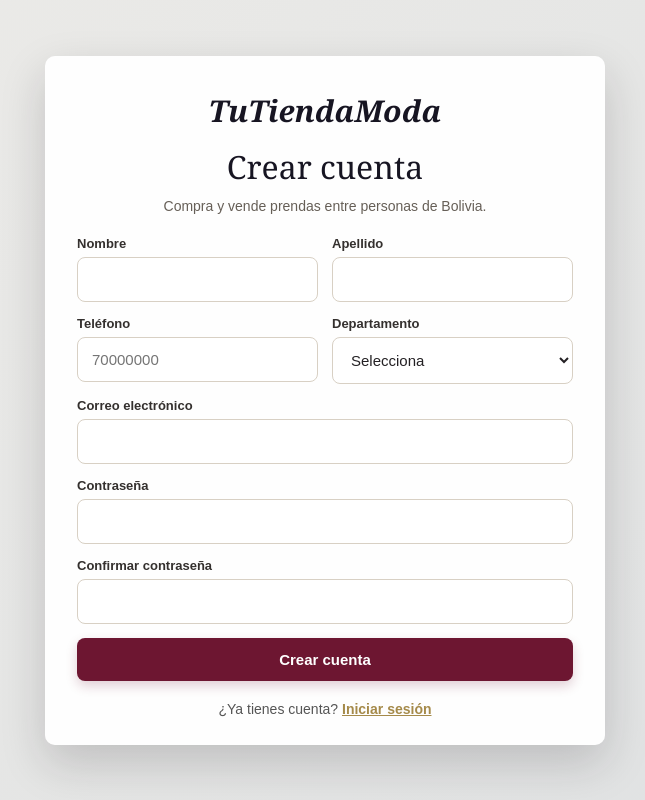
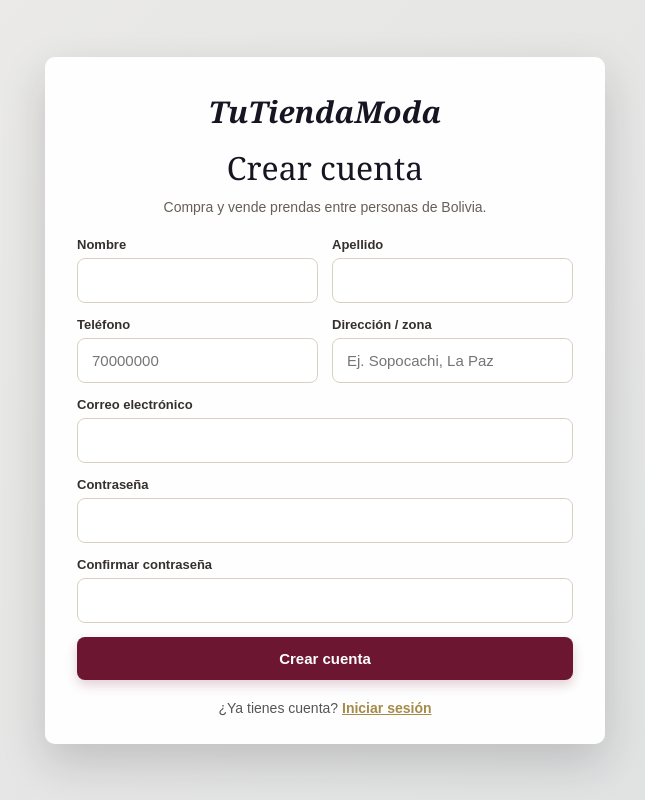
Before and after one commit to gardeazabalsiles/web-tienda, a React (Vite) app: page /crear-cuenta in a window 1280 px wide. Shown: the whole page, without its empty margins (315-960 px from the left). Built offline with nearby package versions, Linux system fonts and the light colour scheme.

Commit message:
fix: completar datos de registro con dirección

```diff
--- a/src/components/auth/RegisterForm.tsx
+++ b/src/components/auth/RegisterForm.tsx
@@ -3,55 +3,29 @@ import type { FormEventHandler } from "react";
 import type { RegistrationData } from "../../types/auth";
 import "./LoginForm.css";
 
-interface RegisterFormProps {
-  error?: string;
-  onSubmit: (data: RegistrationData) => void;
-  onLogin: () => void;
-}
-
-const departments = ["La Paz", "Cochabamba", "Santa Cruz", "Chuquisaca", "Oruro", "Potosí", "Tarija", "Beni", "Pando"];
+interface RegisterFormProps { error?: string; onSubmit: (data: RegistrationData) => void; onLogin: () => void; }
 
 function RegisterForm({ error, onSubmit, onLogin }: RegisterFormProps) {
   const [data, setData] = useState<RegistrationData>({ nombre: "", apellido: "", telefono: "", email: "", password: "", direccion: "", rol: "USUARIO" });
   const [confirmPassword, setConfirmPassword] = useState("");
   const [localError, setLocalError] = useState("");
-
-  const updateField = <K extends keyof RegistrationData>(field: K, value: RegistrationData[K]) => {
-    setData((current) => ({ ...current, [field]: value }));
-  };
-
+  const updateField = <K extends keyof RegistrationData>(field: K, value: RegistrationData[K]) => setData((current) => ({ ...current, [field]: value }));
   const handleSubmit: FormEventHandler<HTMLFormElement> = (event) => {
-    event.preventDefault();
-    setLocalError("");
+    event.preventDefault(); setLocalError("");
     const clean = { ...data, nombre: data.nombre.trim(), apellido: data.apellido.trim(), telefono: data.telefono.trim(), email: data.email.trim().toLowerCase(), direccion: data.direccion.trim() };
     if (clean.password.length < 6) return setLocalError("La contraseña debe tener al menos 6 caracteres.");
     if (clean.password !== confirmPassword) return setLocalError("Las contraseñas no coinciden.");
     onSubmit(clean);
   };
-
-  return (
-    <form className="auth-form auth-form--register" onSubmit={handleSubmit}>
-      <div className="auth-brand">TuTiendaModa</div>
-      <h1>Crear cuenta</h1>
-      <p className="auth-form__intro">Compra y vende prendas entre personas de Bolivia.</p>
-
-      <div className="auth-form__grid">
-        <div><label htmlFor="nombre">Nombre</label><input id="nombre" value={data.nombre} onChange={(e) => updateField("nombre", e.target.value)} autoComplete="given-name" required /></div>
-        <div><label htmlFor="apellido">Apellido</label><input id="apellido" value={data.apellido} onChange={(e) => updateField("apellido", e.target.value)} autoComplete="family-name" required /></div>
-      </div>
-      <div className="auth-form__grid">
-        <div><label htmlFor="telefono">Teléfono</label><input id="telefono" type="tel" inputMode="tel" placeholder="70000000" value={data.telefono} onChange={(e) => updateField("telefono", e.target.value)} required /></div>
-        <div><label htmlFor="direccion">Departamento</label><select id="direccion" value={data.direccion} onChange={(e) => updateField("direccion", e.target.value)} required><option value="" disabled>Selecciona</option>{departments.map((d) => <option key={d} value={d}>{d}</option>)}</select></div>
-      </div>
-      <div><label htmlFor="register-email">Correo electrónico</label><input id="register-email" type="email" value={data.email} onChange={(e) => updateField("email", e.target.value)} autoComplete="email" required /></div>
-      <div><label htmlFor="register-password">Contraseña</label><input id="register-password" type="password" minLength={6} value={data.password} onChange={(e) => updateField("password", e.target.value)} autoComplete="new-password" required /></div>
-      <div><label htmlFor="confirm-password">Confirmar contraseña</label><input id="confirm-password" type="password" minLength={6} value={confirmPassword} onChange={(e) => setConfirmPassword(e.target.value)} autoComplete="new-password" required /></div>
-
-      {(localError || error) && <p className="auth-error" role="alert" aria-live="polite">{localError || error}</p>}
-      <button className="auth-primary" type="submit">Crear cuenta</button>
-      <p className="auth-form__alternate">¿Ya tienes cuenta? <button className="auth-form__link" type="button" onClick={onLogin}>Iniciar sesión</button></p>
-    </form>
-  );
+  return <form className="auth-form auth-form--register" onSubmit={handleSubmit}>
+    <div className="auth-brand">TuTiendaModa</div><h1>Crear cuenta</h1><p className="auth-form__intro">Compra y vende prendas entre personas de Bolivia.</p>
+    <div className="auth-form__grid"><div><label htmlFor="nombre">Nombre</label><input id="nombre" value={data.nombre} onChange={(e) => updateField("nombre", e.target.value)} autoComplete="given-name" required /></div><div><label htmlFor="apellido">Apellido</label><input id="apellido" value={data.apellido} onChange={(e) => updateField("apellido", e.target.value)} autoComplete="family-name" required /></div></div>
+    <div className="auth-form__grid"><div><label htmlFor="telefono">Teléfono</label><input id="telefono" type="tel" inputMode="tel" placeholder="70000000" value={data.telefono} onChange={(e) => updateField("telefono", e.target.value)} required /></div><div><label htmlFor="direccion">Dirección / zona</label><input id="direccion" placeholder="Ej. Sopocachi, La Paz" value={data.direccion} onChange={(e) => updateField("direccion", e.target.value)} required /></div></div>
+    <div><label htmlFor="register-email">Correo electrónico</label><input id="register-email" type="email" value={data.email} onChange={(e) => updateField("email", e.target.value)} autoComplete="email" required /></div>
+    <div><label htmlFor="register-password">Contraseña</label><input id="register-password" type="password" minLength={6} value={data.password} onChange={(e) => updateField("password", e.target.value)} autoComplete="new-password" required /></div>
+    <div><label htmlFor="confirm-password">Confirmar contraseña</label><input id="confirm-password" type="password" minLength={6} value={confirmPassword} onChange={(e) => setConfirmPassword(e.target.value)} autoComplete="new-password" required /></div>
+    {(localError || error) && <p className="auth-error" role="alert" aria-live="polite">{localError || error}</p>}
+    <button className="auth-primary" type="submit">Crear cuenta</button><p className="auth-form__alternate">¿Ya tienes cuenta? <button className="auth-form__link" type="button" onClick={onLogin}>Iniciar sesión</button></p>
+  </form>;
 }
-
 export default RegisterForm;
```
